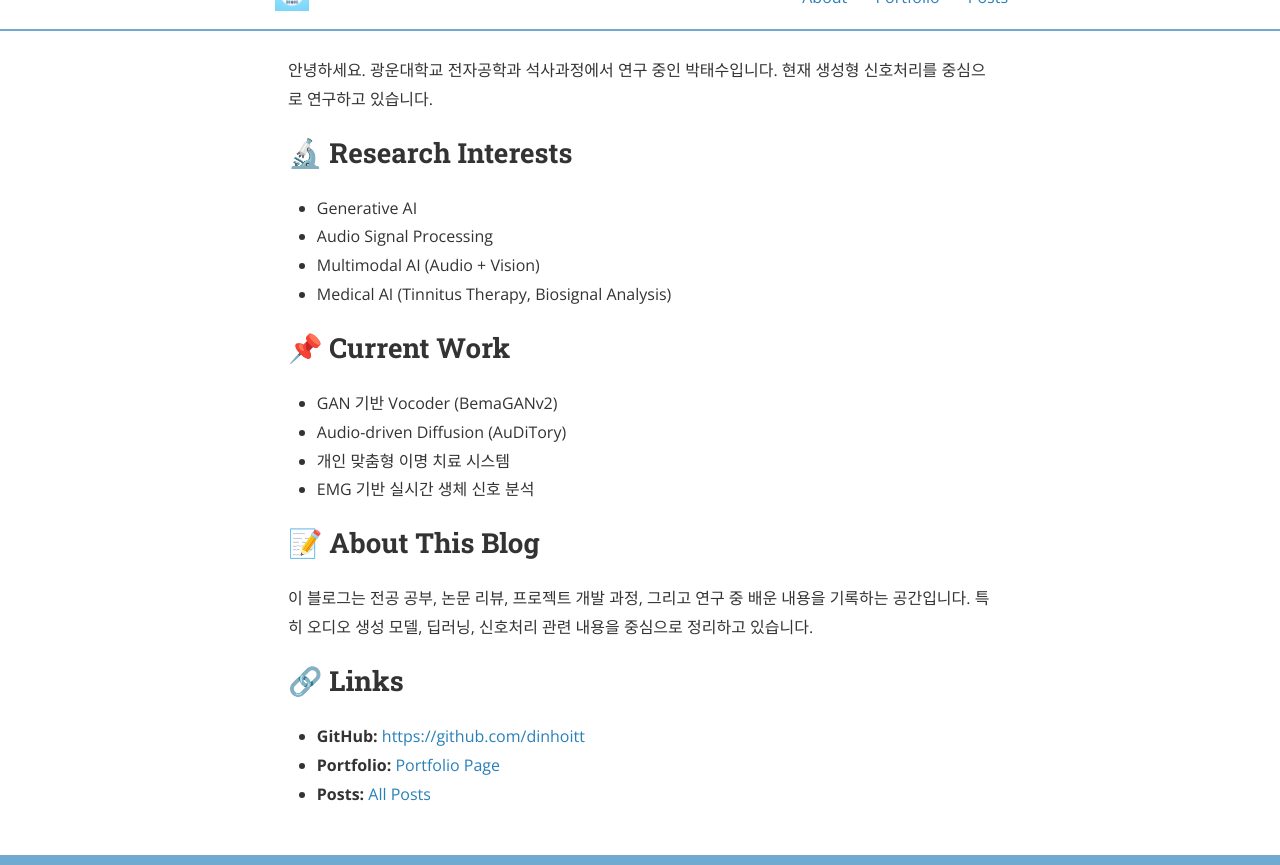
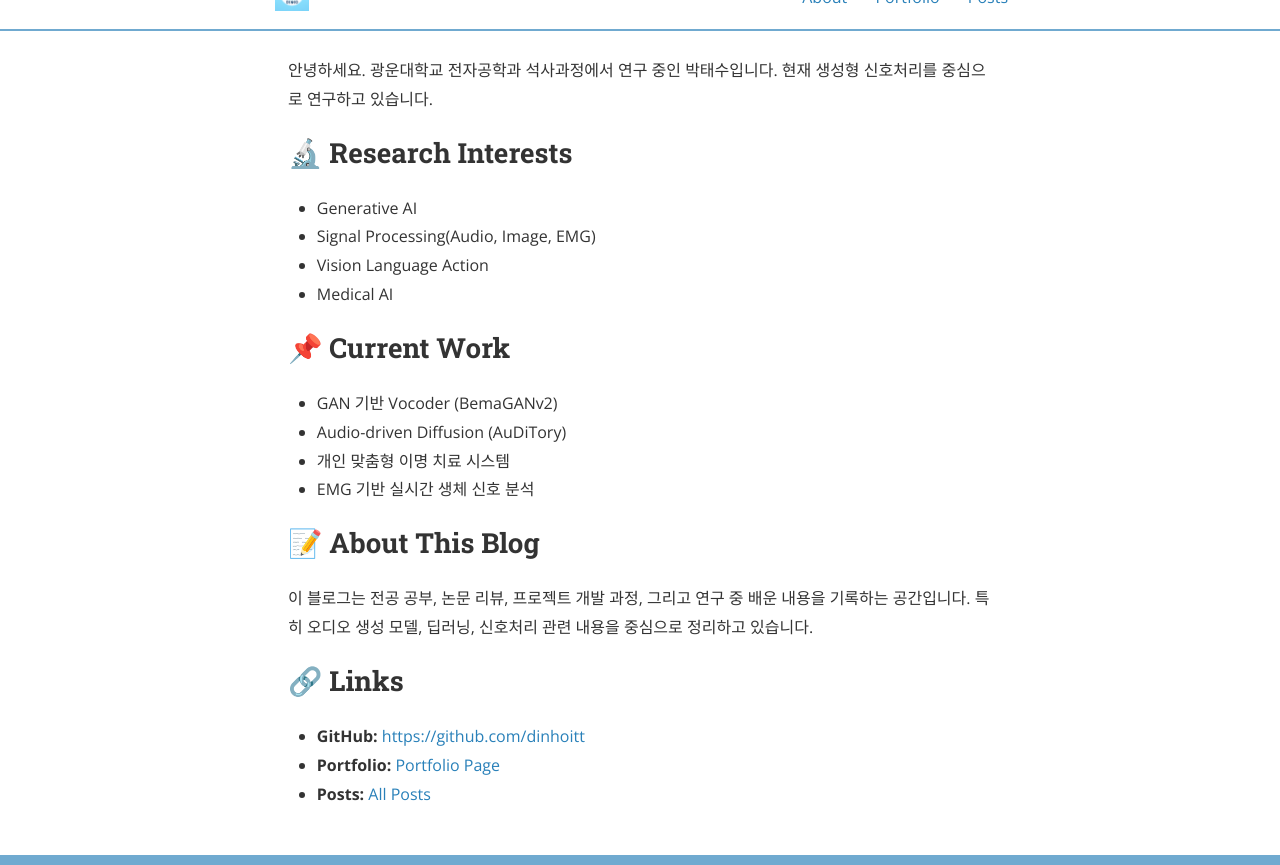
Before and after one commit to dinhoitt/dinhoitt.github.io, a Jekyll site: the page built from about.html, in a window 1280 px wide and 900 px high, scrolled down 536 px, cut to the strip 35-900 px from the top of the window. Built offline with Jekyll 4.4.1, drawn with Linux system fonts in a browser that asks for light colours; nearby versions of some CDN libraries.

Commit message:
about modify

```diff
--- a/about.html
+++ b/about.html
@@ -170,9 +170,9 @@ main_nav: true
   <h2>🔬 Research Interests</h2>
   <ul>
     <li>Generative AI</li>
-    <li>Audio Signal Processing</li>
-    <li>Multimodal AI (Audio + Vision)</li>
-    <li>Medical AI (Tinnitus Therapy, Biosignal Analysis)</li>
+    <li>Signal Processing(Audio, Image, EMG)</li>
+    <li>Vision Language Action</li>
+    <li>Medical AI</li>
   </ul>
 
   <h2>📌 Current Work</h2>
```
